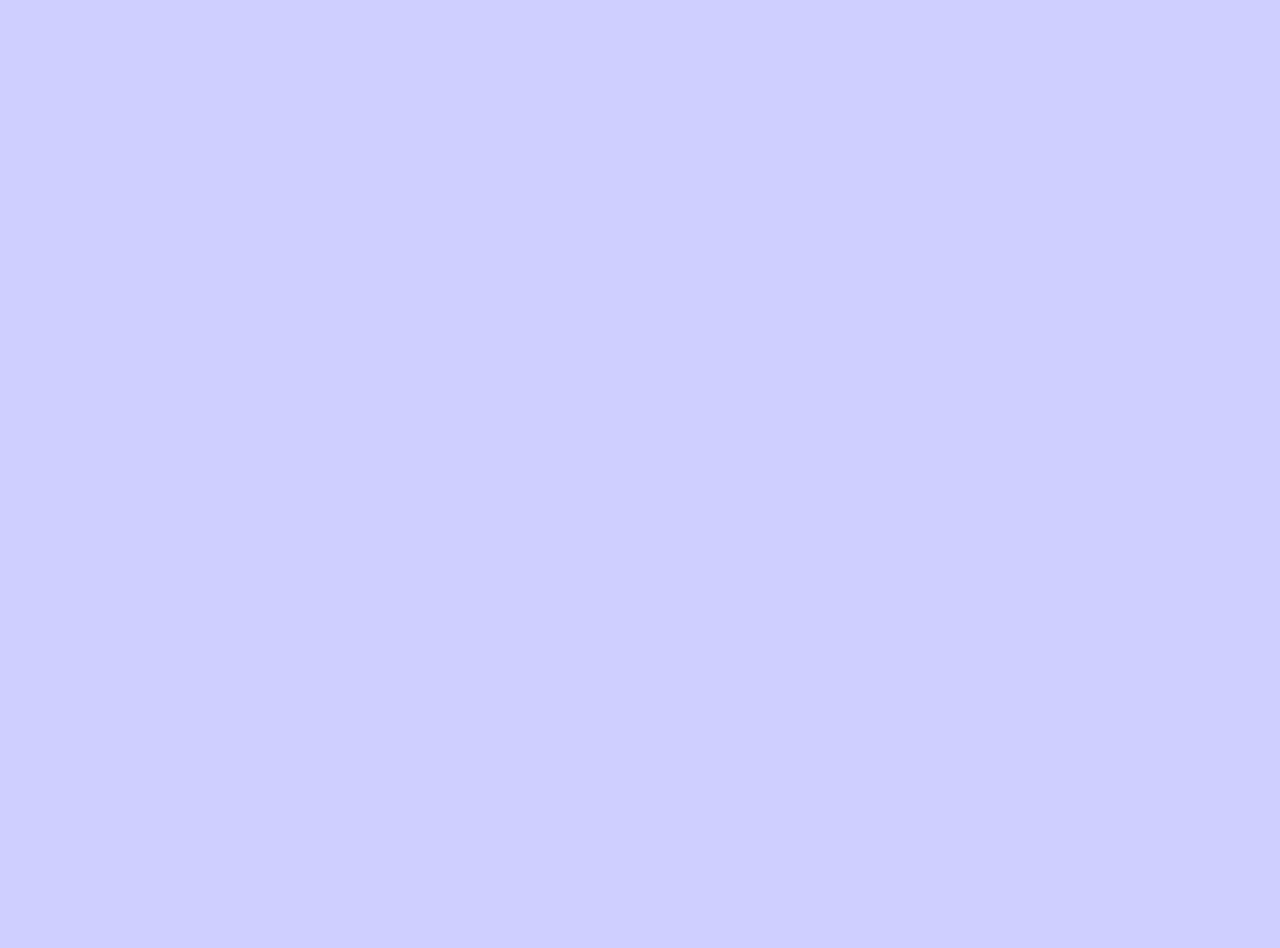
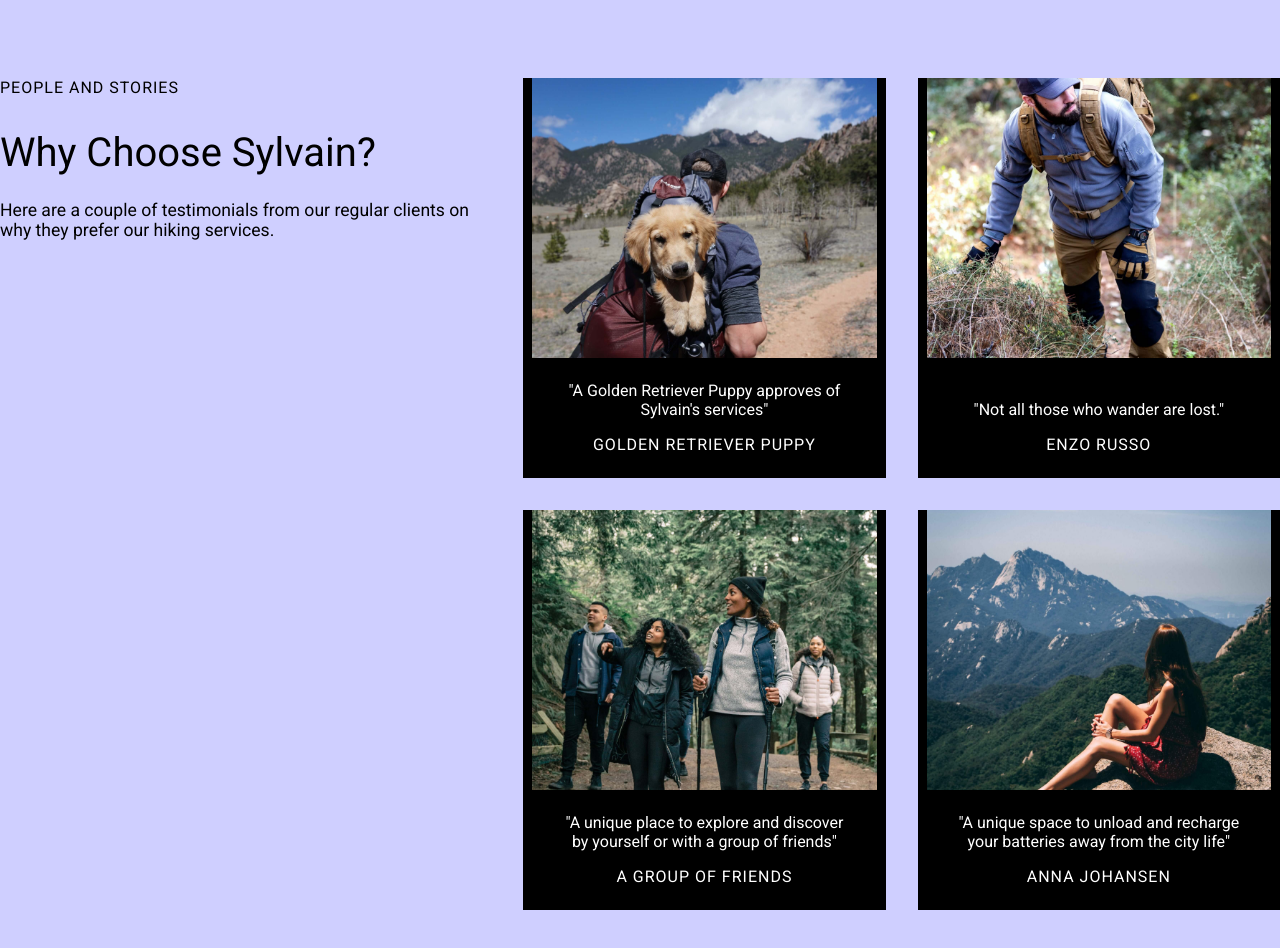
Before and after one commit to alexbtnr/Sylvain-v2, a React (Create React App) app: page / in a window 1280 px wide. Shown: the part 2002-2950 px from the top of the page. Before the commit the page ends 2000 px from the top, so only its background shows below. Built offline with nearby package versions, Linux system fonts and the light colour scheme.

Commit message:
Created and styled the stories section for lg screens

```diff
--- /dev/null
+++ b/src/components/PeopleAndStories.js
@@ -0,0 +1,68 @@
+import { motion } from "framer-motion";
+import React from "react";
+import styled from "styled-components";
+import PhotoTextCard from "./PhotoTextCard";
+import StoriesText from "./StoriesText";
+import hikerGirl2 from "../img/hikerGirl2.jpg";
+import hikerGroup4 from "../img/hikerGroup4.jpg";
+import hikerMan3 from "../img/hikerMan3.jpg";
+import hikerPuppy from "../img/hikerPuppy.jpg";
+
+const PeopleAndStories = () => {
+  return (
+    <StyledStories id='stories'>
+      <div className='container'>
+        <StoriesText />
+        <div className='grid-container'>
+          <div>
+            <PhotoTextCard
+              img={hikerPuppy}
+              paragraph={`"A Golden Retriever Puppy approves of Sylvain's services"`}
+              title='Golden Retriever Puppy'
+            />
+          </div>
+          <div>
+            <PhotoTextCard
+              img={hikerMan3}
+              paragraph='"Not all those who wander are lost."'
+              title='Enzo Russo'
+            />
+          </div>
+          <div>
+            <PhotoTextCard
+              img={hikerGroup4}
+              paragraph='"A unique place to explore and discover by yourself or with a group of friends"'
+              title='A group of friends'
+            />
+          </div>
+          <div>
+            <PhotoTextCard
+              img={hikerGirl2}
+              paragraph='"A unique space to unload and recharge your batteries away from the city life"'
+              title='Anna Johansen'
+            />
+          </div>
+        </div>
+      </div>
+    </StyledStories>
+  );
+};
+
+const StyledStories = styled(motion.div)`
+  .container {
+    padding: 5rem 0;
+    display: flex;
+    justify-content: space-between;
+    align-items: flex-start;
+    gap: 2rem;
+
+    .grid-container {
+      display: grid;
+      grid-template-columns: repeat(2, 1fr);
+      gap: 2rem;
+      width: 90%;
+    }
+  }
+`;
+
+export default PeopleAndStories;
--- /dev/null
+++ b/src/components/PhotoTextCard.js
@@ -0,0 +1,51 @@
+import { motion } from "framer-motion";
+import React from "react";
+import styled from "styled-components";
+
+const PhotoTextCard = ({ img, paragraph, title }) => {
+  return (
+    <StyledCard>
+      <img src={img} alt='title' />
+      <div className='card-text'>
+        <p>{paragraph}</p>
+        <h4>{title}</h4>
+      </div>
+    </StyledCard>
+  );
+};
+
+const StyledCard = styled(motion.div)`
+  background: #000;
+  color: #fff;
+  height: 25rem;
+  display: flex;
+  flex-direction: column;
+  justify-content: space-between;
+  align-items: center;
+
+  img {
+    width: 95%;
+    height: 70%;
+    object-position: center;
+    object-fit: cover;
+  }
+
+  .card-text {
+    display: flex;
+    flex-direction: column;
+    text-align: center;
+    align-items: center;
+    justify-content: center;
+    width: 80%;
+    margin-bottom: 1.5rem;
+    gap: 1rem;
+
+    h4 {
+      text-transform: uppercase;
+      font-weight: lighter;
+      letter-spacing: 1px;
+    }
+  }
+`;
+
+export default PhotoTextCard;
--- /dev/null
+++ b/src/components/StoriesText.js
@@ -0,0 +1,36 @@
+import { motion } from "framer-motion";
+import React from "react";
+import styled from "styled-components";
+
+const StoriesText = () => {
+  return (
+    <StyledStoriesText>
+      <h4>PEOPLE AND STORIES</h4>
+      <h2>Why Choose Sylvain?</h2>
+      <p>
+        Here are a couple of testimonials from our regular clients on why they
+        prefer our hiking services.
+      </p>
+    </StyledStoriesText>
+  );
+};
+
+const StyledStoriesText = styled(motion.div)`
+  h4 {
+    text-transform: uppercase;
+    font-weight: lighter;
+    letter-spacing: 1px;
+    margin-bottom: 2rem;
+  }
+
+  h2 {
+    font-weight: lighter;
+    font-size: 2.5rem;
+    margin-bottom: 1.5rem;
+  }
+  p {
+    font-size: 1.1rem;
+  }
+`;
+
+export default StoriesText;
--- a/src/pages/Home.js
+++ b/src/pages/Home.js
@@ -2,6 +2,7 @@ import React from "react";
 import Landing from "../components/Landing";
 import About from "../components/About";
 import InfoImage from "../components/InfoImage";
+import PeopleAndStories from "../components/PeopleAndStories";
 
 const Home = ({ formList, setFormList }) => {
   return (
@@ -9,6 +10,7 @@ const Home = ({ formList, setFormList }) => {
       <Landing formList={formList} setFormList={setFormList} />
       <About />
       <InfoImage />
+      <PeopleAndStories />
     </div>
   );
 };
```
